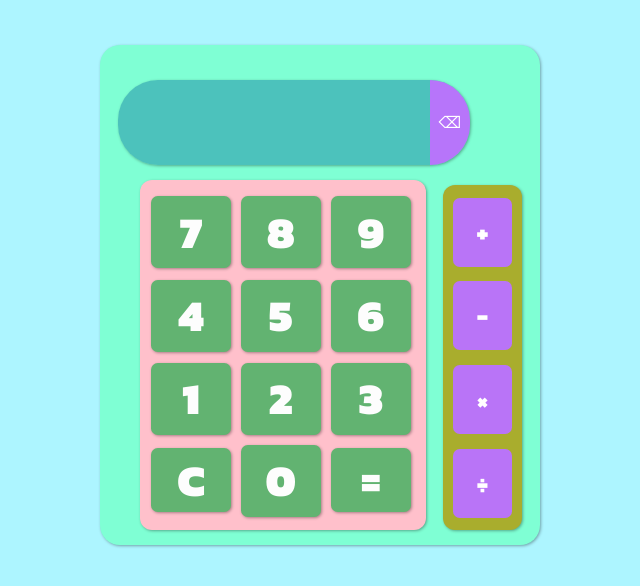
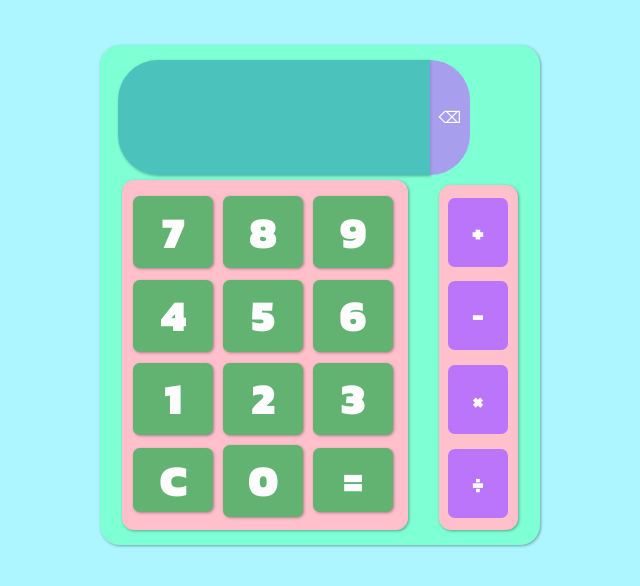
Before and after one commit to gabrielmatos51/calculadora, a plain HTML site: page index.html in a window 1280 px wide. Shown: the whole page, without its empty margins (320-960 px from the left). Drawn offline with Linux system fonts and the light colour scheme; a web font is replaced by a local one.

Commit message:
melhorias na exibição  dos numeros.

```diff
--- a/index.html
+++ b/index.html
@@ -25,31 +25,31 @@
         <div class="layoutButton" id="layoutButton">
             <div id="layoutButton2">
 
-                <button class="button" id="sete" onclick="insert('7')" >7</button>
-                <button class="button" id="oito" onclick="insert('8')">8</button>
-                <button class="button" id="nove" onclick="insert('9')">9</button>
-                <button class="button" id="quatro" onclick="insert('4')">4</button>
-                <button class="button" id="cinco" onclick="insert('5')">5</button>
-                <button class="button" id="seis" onclick="insert('6')">6</button>
-                <button class="button" id="um" onclick="insert('1')">1</button>
-                <button class="button" id="dois" onclick="insert('2')">2</button>
+                <button class="button" id="sete"   onclick="insert('7')" >7</button>
+                <button class="button" id="oito"   onclick="insert('8')">8</button>
+                <button class="button" id="nove"   onclick="insert('9')">9</button>
+                <button class="button" id="quatro"    onclick="insert('4')">4</button>
+                <button class="button" id="cinco"   onclick="insert('5')">5</button>
+                <button class="button" id="seis"   onclick="insert('6')">6</button>
+                <button class="button" id="um"   onclick="insert('1')">1</button>
+                <button class="button" id="dois"   onclick="insert('2')">2</button>
                 <button class="button" id="tres" onclick="insert('3')">3</button>
             </div>
             <div id="layoutButton3">
-                <button class="button" id="numRemove" onclick="clean()">C</button>
-                <button class="button" id="numZero"  onclick="insert('0')">0</button>
-                <button class="button" id="numIgual"  onclick="calcular()">=</button>
+                <button class="button" id="numRemove"   onclick="clean()">C</button>
+                <button class="button" id="numZero"    onclick="insert('0')">0</button>
+                <button class="button" id="numIgual" onclick="calcular()">=</button>
             </div>
         </div>
-        <div class="screen" id="screen"><p id="resultado"></p></div>
+        <div class="screen"  oninput="alterSize()" id="screen"><p id="resultado"></p></div>
 
-        <button class="delete" onclick="back()">&#9003;</button>
+        <button class="delete"    onclick="back()">&#9003;</button>
         <div class="oper" id="oper">
             <div id="buttonOper">
                 <button class="buttonOper" id="operMais" onclick="insert('+')">+</button>
-                <button class="buttonOper" id="operMenos" onclick="insert('-')">-</button>
-                <button class="buttonOper" id="operX" onclick="insert('*')">&#215;</button>
-                <button class="buttonOper" id="operDiv" onclick="insert('/')">&#247;</button>
+                <button class="buttonOper" id="operMenos"  onclick="insert('-')">-</button>
+                <button class="buttonOper" id="operX"  onclick="insert('*')">&#215;</button>
+                <button class="buttonOper" id="operDiv"  onclick="insert('/')">&#247;</button>
             </div>
         </div>
     </div>
--- a/script.js
+++ b/script.js
@@ -24,3 +24,35 @@ function calcular()
         document.getElementById('screen').innerHTML = "Nada..."
     }
 }
+
+function alterSize() {
+    var screenElement = document.getElementById('screen');
+    var contentLength = screenElement.innerHTML.length;
+
+    if (contentLength >= 7 && contentLength < 22) {
+        let fontSize = 85 - (contentLength * 3.2);
+        screenElement.style.fontSize = fontSize + 'px';
+        if(fontSize > 15){
+            screenElement.style.fontSize = fontSize + 'px';
+        }
+    } else if (contentLength >= 22 && contentLength < 50 ) {
+        let fontSize = 85 - (22 * 2.5) - ((contentLength - 22) * 2.8);
+
+        if(fontSize > 15){
+            screenElement.style.fontSize = fontSize + 'px';
+        }
+
+    }
+    else {
+        screenElement.style.fontSize = '90px';
+    }
+}
+
+// Initial call to set the font size when the page loads
+alterSize();
+
+// Adjust font size on window resize
+window.addEventListener('resize', alterSize);
+
+// Adjust font size on content change (if applicable)
+new MutationObserver(alterSize).observe(document.getElementById('screen'), { characterData: true, childList: true, subtree: true });
--- a/style.css
+++ b/style.css
@@ -26,7 +26,7 @@ body{
 .layoutButton {
 
     position: relative;
-    left:9%;
+    left:5%;
     top: 27%;
     width:65%;
     height: 70%;
@@ -46,17 +46,19 @@ body{
 
 .screen {
 
+    border-style: none;
     overflow: auto hidden;
     color: white;
     position: relative;
     left: 4%;
-    bottom: 63%;
-    width: 80%;
-    height: 17%;
-    text-align: justify;
-    font-size: 65px;
+    bottom: 67%;
+    width: 71%;
+    height: 23%;
+    text-align: right;
+    align-content: center;
+    font-size: 15px;
     text-indent: 30px;
-    border-radius: 40px;
+    border-radius: 40px 0 0 40px ;
     box-shadow: 1px 1px 3px 0px #00000056;
     background-color: rgba(40, 151, 171, 0.582);
      z-index: 1;
@@ -70,12 +72,12 @@ body{
     position: relative;
     float: right;
     width: 9%;
-    bottom: 80%;
+    bottom: 90%;
     right: 16%;
-    height: 17%;
+    height: 23%;
     border-radius: 0 40px 40px 0;
     z-index: 1;
-    background-color: #ba74fbfa;
+    background-color: #ba74fbb0;
 
 
 }
@@ -83,13 +85,13 @@ body{
 .oper {
 
     position: relative;
-    bottom: 59%;
-    left: 78%;
+    bottom: 65%;
+    left: 77%;
     width: 18%;
     height: 69%;
     border-radius: 12px;
     box-shadow: 1px 1px 3px 0px rgba(0, 0, 0, 0.336);
-    background-color: #A9AD2D;
+    background-color:#ffc0cb ;
     z-index: 1;
 
 }
```
